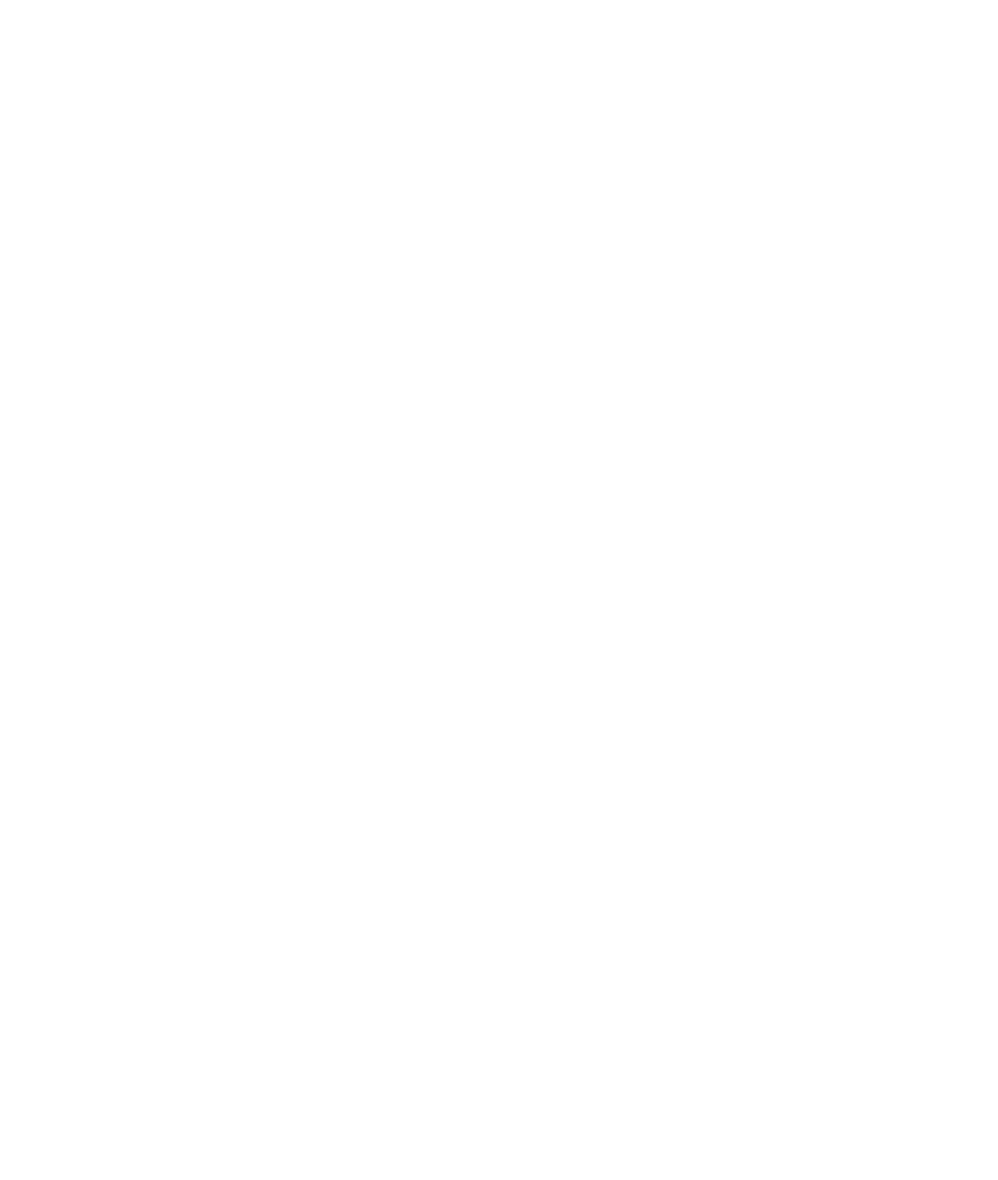
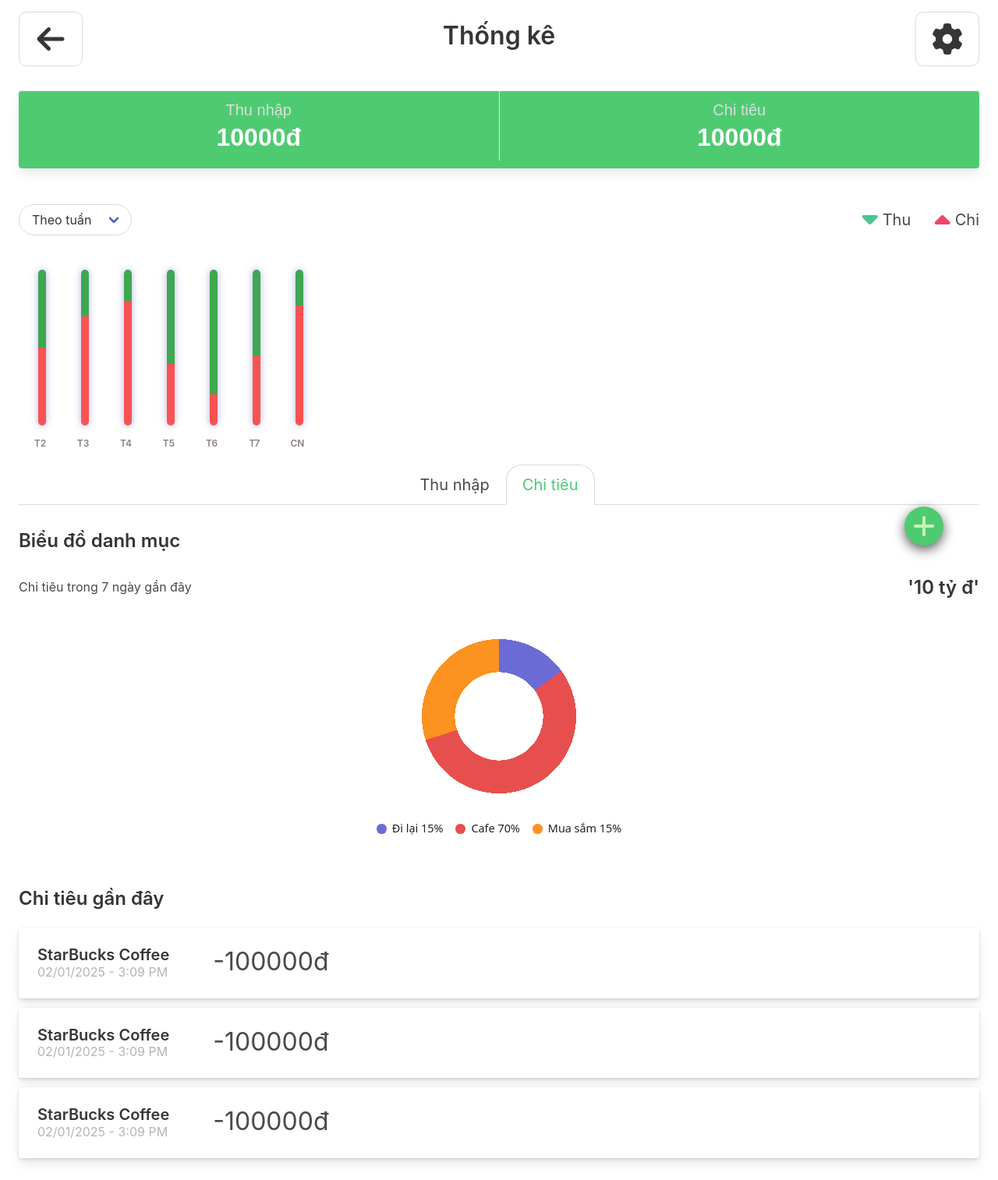
Before and after one commit to Tunita2/FinanceGenius-project, a Node server app: page /expense-and-income-statistic in a window 1280 px wide. Before the commit the page is empty. Shown: the whole page at 78% size. Before the commit the page ends 800 px from the top, so only its background shows below. Run offline with Node 20, Linux system fonts and the light colour scheme; some libraries are stand-ins or nearby versions.

```diff
--- a/app.js
+++ b/app.js
@@ -7,7 +7,7 @@ app.set('view engine','ejs')
 
 app.use(express.static('public'))
 
-app.get('/',async(req,res) =>{
+app.get('/home',async(req,res) =>{
     try{
         let current_name = 'Tuấn';
         let current_money = 1000000000;
@@ -44,6 +44,7 @@ app.get('/register-user', async(req,res) =>{
     }
 })
 
+
 app.get('/expense-and-income-statistic', async(req,res) =>{
     try{
         res.render('expenseStatistic',{
@@ -57,5 +58,5 @@ app.get('/expense-and-income-statistic', async(req,res) =>{
 
 const port = 3000;
 app.listen(port,() =>{
-    console.log(`Server is running at http://localhost:${port}/expense-and-income-statistic`);
+    console.log(`Server is running at http://localhost:${port}/home`);
 })
--- a/public/css/expense.css
+++ b/public/css/expense.css
@@ -0,0 +1,238 @@
+html,
+body {
+  margin: 0;
+}
+
+body {
+  max-width: 430px;
+  max-height: 100%;
+  position: relative;
+}
+
+.setting {
+  border-radius: 10px;
+  width: 70px;
+  height: 70px;
+  display: flex !important;
+}
+
+section {
+  padding: 1rem 1.5rem !important;
+}
+.top-bar {
+  width: 100%;
+  height: 100px;
+  color: white;
+  display: flex;
+  align-items: center;
+  justify-content: space-between;
+}
+
+.top-bar button {
+  background: none;
+  border: none;
+  color: white;
+  font-size: 50px;
+  cursor: pointer;
+}
+
+.card-style {
+  height: 100px;
+  background-color: #4ecb71;
+  text-align: center;
+}
+
+.card-footer h1 {
+  color: white;
+  font-family: Arial, sans-serif;
+}
+.card-footer h2 {
+  font-family: Arial, sans-serif;
+  color: rgb(221, 221, 221);
+}
+.card-footer-item {
+  display: block;
+}
+
+.container {
+  display: flex;
+  align-items: flex-end;
+  gap: 20px;
+}
+.column {
+  display: flex;
+  flex-direction: column;
+  align-items: center;
+  width: 40px;
+}
+.bar {
+  width: 12px;
+  height: 80px;
+  border-radius: 6px;
+  margin: 2px 0;
+}
+.orange {
+  background-color: #ffa500;
+}
+.green {
+  background-color: #4caf50;
+}
+.label {
+  margin-top: 10px;
+  font-weight: bold;
+}
+
+.container {
+  display: inline;
+}
+
+.tabs.is-boxed a {
+  border-radius: 20px 20px 0 0;
+}
+.tabs li.is-active a {
+  color: #4ecb71;
+}
+.title.is-size-4.section {
+  margin-bottom: 0px;
+}
+.revision {
+  margin-top: -20px;
+}
+
+section.chart {
+  --c1: #6b6bd6;
+  --c2: #e74f4f;
+  --c3: #fc921f;
+
+  font-family: system-ui, sans-serif;
+  font-size: 1rem;
+  line-height: 1.7;
+  color: #222;
+  background-color: #fff;
+  padding-block: 2rem 3rem;
+}
+.figure-chart {
+  max-width: 90%;
+  margin-inline: auto;
+  text-align: center;
+}
+.charts {
+  display: flex;
+  place-content: center;
+  flex-flow: wrap;
+  gap: 2rem;
+}
+
+.pie {
+  flex: 1 0 225px;
+  max-width: 200px;
+  aspect-ratio: 1;
+  border-radius: 50%;
+}
+
+.donut {
+  background-image: radial-gradient(white 40%, transparent 0 70%, white 0),
+    conic-gradient(var(--c1) 0 15%, var(--c2) 15% 70%, var(--c3) 70% 100%);
+}
+
+.legends {
+  margin-block-end: 2rem;
+  font-size: 0.9rem;
+  flex-basis: 100%;
+  display: flex;
+  justify-content: center;
+  align-items: center;
+  flex-flow: wrap;
+  gap: 1rem;
+}
+
+.legends span {
+  position: relative;
+  padding-inline-start: 1.25rem;
+}
+
+.legends span::before {
+  position: absolute;
+  top: 0.4rem;
+  left: 0;
+  content: "";
+  width: 0.8rem;
+  aspect-ratio: 1;
+  border-radius: 50%;
+}
+
+.legends span:nth-child(1)::before {
+  background-color: var(--c1);
+}
+
+.legends span:nth-child(2)::before {
+  background-color: var(--c2);
+}
+
+.legends span:nth-child(3)::before {
+  background-color: var(--c3);
+}
+
+.collumn-chart {
+  width: 100%;
+  height: 200px;
+  display: block;
+}
+
+.bars {
+  color: #8d7f7f;
+  font-size: 12px;
+  font-weight: 600;
+  margin: 0;
+  padding: 0;
+  display: inline-block;
+  width: 100%;
+  height: 200px;
+  border-radius: 5px;
+}
+
+.bars li {
+  display: table-cell;
+  width: 55px;
+  height: 200px;
+  position: relative;
+}
+
+.bars span {
+  width: 100%;
+  position: absolute;
+  bottom: -30px;
+  text-align: center;
+}
+
+.bars .bar {
+  display: block;
+  background: linear-gradient(
+    to bottom,
+    #3ea751 var(--green-percent),
+    #f85353 var(--green-percent)
+  );
+  border-radius: 5px;
+  width: 10px;
+  height: 200px;
+  position: absolute;
+  bottom: 0;
+  margin-left: 25px;
+  text-align: center;
+  box-shadow: 0 0 10px 0 rgb(105, 114, 180, 0.5);
+}
+.redirect {
+  position: fixed;
+  right: 70px;
+  bottom: 100px;
+  width: 50px;
+  height: 50px;
+  background-color: #4ecb71;
+  border: none;
+  border-radius: 50%;
+  box-shadow: rgba(0, 0, 0, 0.65) 0px 5px 15px;
+}
+.redirect i {
+  font-size: xx-large;
+  color: #cbf1b5;
+}
--- /dev/null
+++ b/public/css/responsives.css
@@ -0,0 +1,12 @@
+@media (min-width: 431px) {
+  body {
+    max-width: 100%;
+  }
+  .slides img {
+    height: 400px;
+  }
+  .column.is-8,
+  .column.is-8-tablet {
+    width: 100%;
+  }
+}
--- a/views/expenseStatistic.ejs
+++ b/views/expenseStatistic.ejs
@@ -1,14 +1,160 @@
 <!DOCTYPE html>
 <html lang="vi">
+
 <head>
     <meta charset="UTF-8">
     <meta name="viewport" content="width=device-width, initial-scale=1.0">
     <link rel="stylesheet" href="https://cdn.jsdelivr.net/npm/bulma@0.9.4/css/bulma.min.css">
     <link rel="stylesheet" href="/css/expense.css">
+    <link rel="stylesheet" href="/css/responsives.css">
     <script src="https://kit.fontawesome.com/edef38b038.js" crossorigin="anonymous"></script>
     <title>FinGe</title>
 </head>
+
 <body>
+    <section class="section is-medium top-bar">
+        <div class="top-bar">
+            <div class="narbar-start ">
+                <a href="http://localhost:3000/home">
+                    <i class="fa-solid fa-arrow-left button is-size-2 setting"></i>
+                </a>
+            </div>
+            <h1 class="title mt-4">Thống kê</h1>
+            <div class="narbar-end ">
+                <i class="fa-solid fa-gear button is-size-2 setting "></i>
+            </div>
+        </div>
+    </section>
+    <section class="section is-small">
+        <div class="card card-style">
+            <div class="card-footer ">
+                <a href="#" class="card-footer-item ">
+                    <h2 class="subtitle">Thu nhập</h2>
+                    <h1 class="title">10000đ</h1>
+                </a>
+                <a href="#" class="card-footer-item">
+                    <h2 class="subtitle">Chi tiêu</h2>
+                    <h1 class="title">10000đ</h1>
+                </a>
+            </div>
+        </div>
+    </section>
+    <section class="section top-bar">
+        <div class="select is-rounded">
+            <select>
+                <option>Theo tuần</option>
+                <option>Theo tháng</option>
+            </select>
+        </div>
+        <div class="narbar-end">
+            <span class="icon-text">
+                <span class="icon has-text-info ">
+                    <i class="fa-solid fa-sort-down has-text-success is-size-3 mb-4"></i>
+                </span>
+                <span class="subtitle">Thu</span>
+            </span>
+            <span class="icon-text ml-5">
+                <span class="icon has-text-info ">
+                    <i class="fa-solid fa-sort-up has-text-danger is-size-3 mt-4"></i>
+                </span>
+                <span class="subtitle">Chi</span>
+            </span>
+        </div>
+    </section>
+    <section class="section mb-4">
+        <div class="collumn-chart">
+            <ul class="bars">
+                <li>
+                    <div class="bar" style="--green-percent: 50%"></div><span>T2</span>
+                </li>
+                <li>
+                    <div class="bar" style="--green-percent: 30%"></div><span>T3</span>
+                </li>
+                <li>
+                    <div class="bar" style="--green-percent: 20%"></div><span>T4</span>
+                </li>
+                <li>
+                    <div class="bar" style="--green-percent: 60%"></div><span>T5</span>
+                </li>
+                <li>
+                    <div class="bar" style="--green-percent: 80%"></div><span>T6</span>
+                </li>
+                <li>
+                    <div class="bar" style="--green-percent: 55%"></div><span>T7</span>
+                </li>
+                <li>
+                    <div class="bar" style="--green-percent: 23%"></div><span>CN</span>
+                </li>
+            </ul>
+        </div>
+    </section>
+    <section class="section">
+        <div class="tabs is-centered is-boxed is-medium">
+            <ul>
+                <li>
+                    <a>
+                        <span>Thu nhập</span>
+                    </a>
+                </li>
+                <li class="is-active">
+                    <a>
+                        <span>Chi tiêu</span>
+                    </a>
+                </li>
+            </ul>
+        </div>
+    </section>
+    <section class="title is-size-4 section">Biểu đồ danh mục</section>
+    <section class="section top-bar revision">
+        <p class="has-text-grey-dark">Chi tiêu trong 7 ngày gần đây</p>
+        <h4 class="title is-size-4">'10 tỷ đ'</h4>
+    </section>
+    <section class="section chart">
+        <div class="figure-chart">
+            <figure class="charts">
+                <div class="pie donut"></div>
 
+                <figcaption class="legends">
+                    <span>Đi lại 15%</span>
+                    <span>Cafe 70%</span>
+                    <span>Mua sắm 15%</span>
+                </figcaption>
+            </figure>
+        </div>
+    </section>
+    <section class="section">
+        <h4 class="title is-size-4">Chi tiêu gần đây</h4>
+        <div class="card mb-3">
+            <div class="card-header p-3">
+                <div class="content mr-6 m-3">
+                    <p class="title is-5">StarBucks Coffee</p>
+                    <p class="subtitle is-6 has-text-grey-light">02/01/2025 - 3:09 PM </p>
+                </div>
+                <h3 class="is-size-3 ml-2 mt-2">-100000đ</h3>
+            </div>
+        </div>
+        <div class="card mb-3">
+            <div class="card-header p-3">
+                <div class="content mr-6 m-3">
+                    <p class="title is-5">StarBucks Coffee</p>
+                    <p class="subtitle is-6 has-text-grey-light">02/01/2025 - 3:09 PM </p>
+                </div>
+                <h3 class="is-size-3 ml-2 mt-2">-100000đ</h3>
+            </div>
+        </div>
+        <div class="card mb-3">
+            <div class="card-header p-3">
+                <div class="content mr-6 m-3">
+                    <p class="title is-5">StarBucks Coffee</p>
+                    <p class="subtitle is-6 has-text-grey-light">02/01/2025 - 3:09 PM </p>
+                </div>
+                <h3 class="is-size-3 ml-2 mt-2">-100000đ</h3>
+            </div>
+        </div>
+    </section>
+    <button class="redirect">
+        <i class="fa-solid fa-plus"></i>
+    </button>
 </body>
+
 </html>
```
Also changed, not shown: package.json (deleted, +0 -13 lines), public/css/homeStyle.css (+15 -11 lines), views/home.ejs (+6 -22 lines), config/url_db.js (added), controllers/register.controller.js (added), views/file.html (added), 2 other files.
